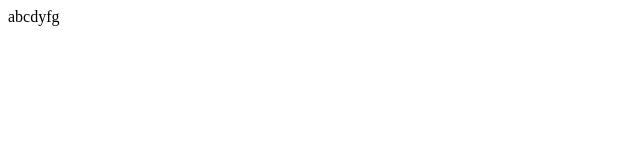
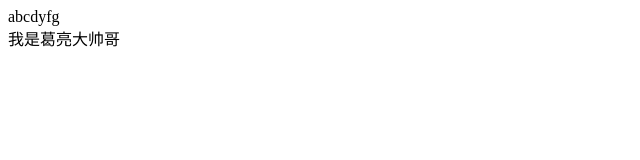
Before and after one commit to GL8023LYQ/hello-world, a plain HTML site: page index.html in a window 1280 px wide. Shown: the whole page, without its empty margins (0-640 px from the left). Drawn offline with Linux system fonts and the light colour scheme.

Commit message:
亮哥再次更新

```diff
--- a/index.html
+++ b/index.html
@@ -6,5 +6,6 @@
 </head>
 <body>
 abcdyfg
+<div>我是葛亮大帅哥</div>
 </body>
 </html>
```
